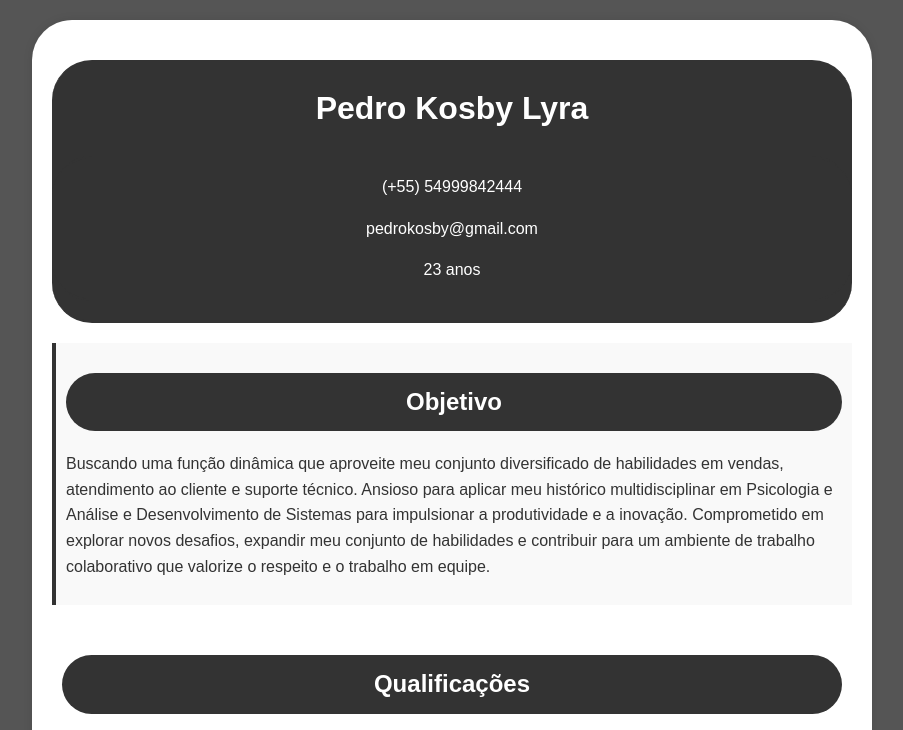
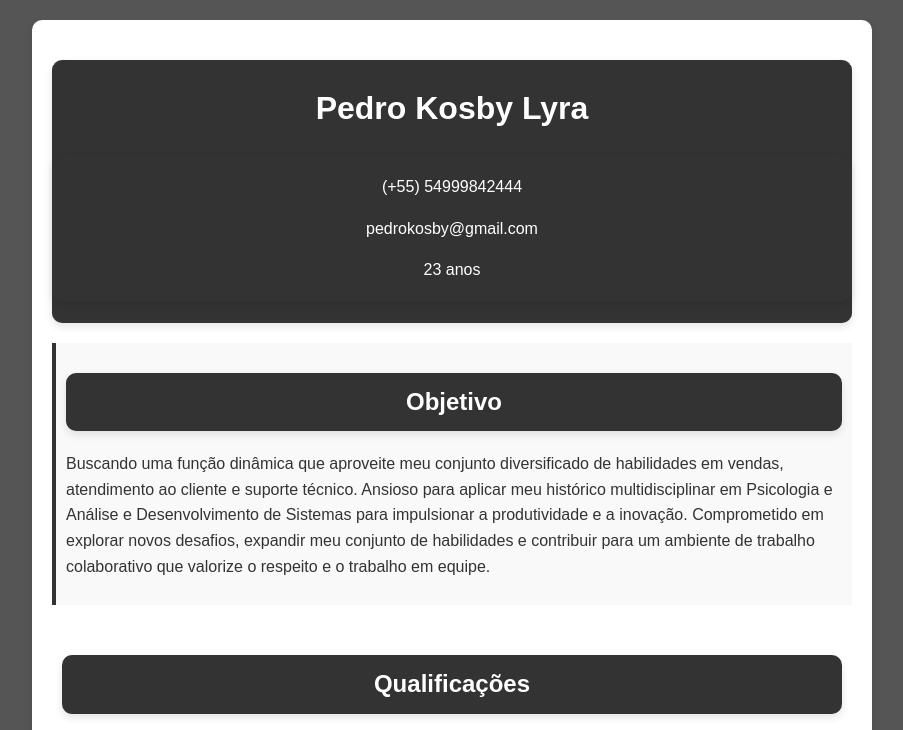
Before and after one commit to pkosby/curriculohtmlcss, a plain HTML site: page index.html in a window 1280 px wide. Shown: the top 730 px of the page, without its empty margins (188-1091 px from the left). Drawn offline with Linux system fonts and the light colour scheme.

Commit message:
atualizacao curriculo

```diff
--- a/styles.css
+++ b/styles.css
@@ -14,8 +14,8 @@ body {
     margin: 0 auto;
     background: #fff;
     padding: 20px;
-    box-shadow: 0 0 10px rgba(0, 0, 0, 0.1);
-    border-radius: 40px;
+    border-radius: 10px;
+    box-shadow: 0 4px 8px rgba(0, 0, 0, 0.1);
 }
 .cv-header {
     text-align: center;
@@ -25,7 +25,8 @@ body {
     border-top:2px solid #333;
     background-color: #333;
     color:white;
-    border-radius: 40px;
+    border-radius: 10px;
+    box-shadow: 0 4px 8px rgba(0, 0, 0, 0.1);
 }
 .contact-number {
     color:#f4f4f4;
@@ -42,6 +43,7 @@ body {
 
 .header-center {
     text-align: center;
+    box-shadow: 0 4px 8px rgba(0, 0, 0, 0.1);
 }
 h2 {
     background-color: #333;
@@ -49,7 +51,7 @@ h2 {
     padding: 10px;
     font-size: 1.5rem;
     margin-top: 20px;
-    border-radius: 40px;
+    border-radius: 10px;
 }
 
 .cv-objective {
```
